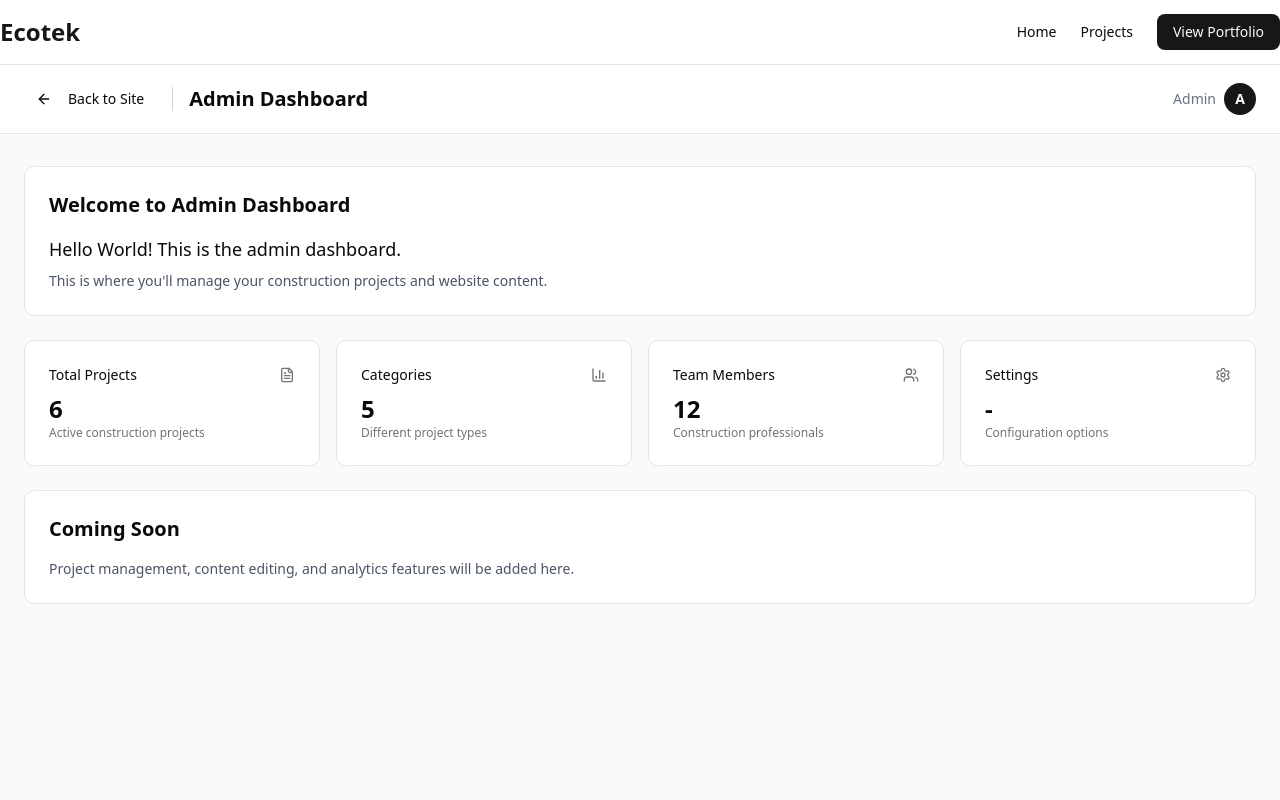
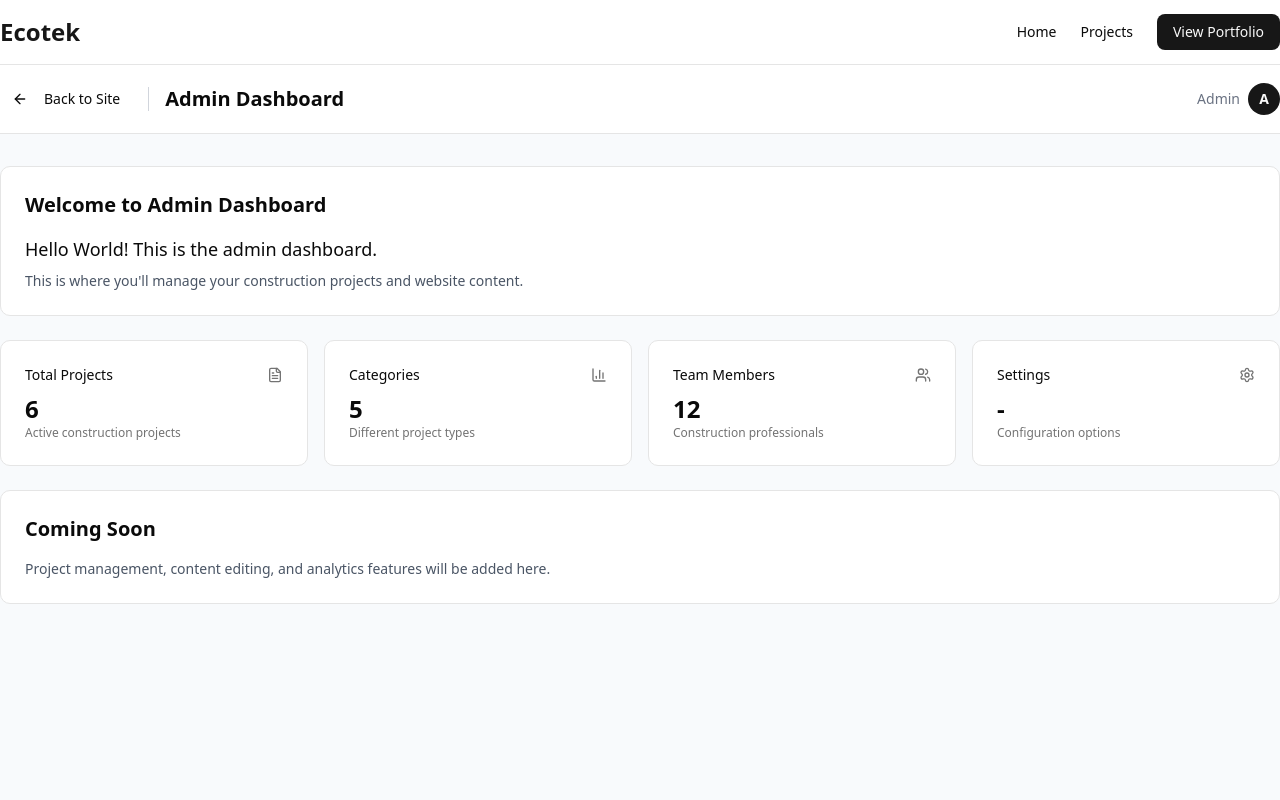
Before and after one commit to eakewudzie/ecotek_website, a Next.js app: page /admin/dashboard in a window 1280 px wide. Shown: the top 800 px of the page. Built offline with nearby package versions, Linux system fonts and the light colour scheme.

Commit message:
dashboard fix

```diff
--- a/app/admin/dashboard/page.tsx
+++ b/app/admin/dashboard/page.tsx
@@ -7,7 +7,7 @@ export default function AdminDashboardPage() {
         <div className="min-h-screen bg-slate-50 dark:bg-slate-900">
             {/* Header */}
             <div className="border-b bg-white dark:bg-slate-950">
-                <div className="container px-4 md:px-6 py-4">
+                <div className="container py-4">
                     <div className="flex items-center justify-between">
                         <div className="flex items-center space-x-4">
                             <Button variant="ghost" asChild>
@@ -30,7 +30,7 @@ export default function AdminDashboardPage() {
             </div>
 
             {/* Main Content */}
-            <div className="container px-4 md:px-6 py-8">
+            <div className="container py-8">
                 <div className="grid gap-6">
                     {/* Welcome Section */}
                     <div className="bg-white dark:bg-slate-950 rounded-lg border p-6">
```
